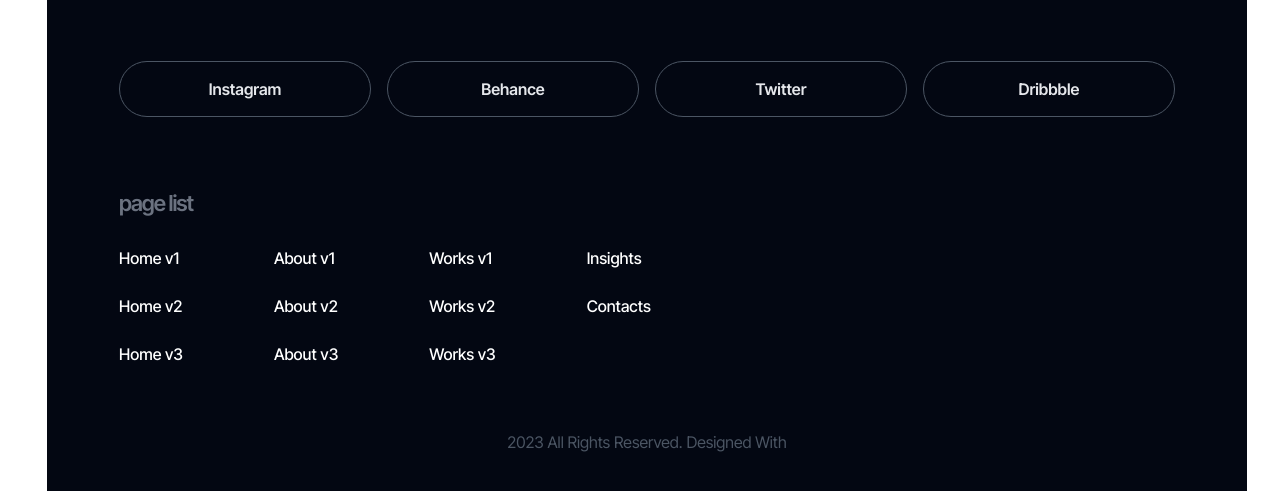
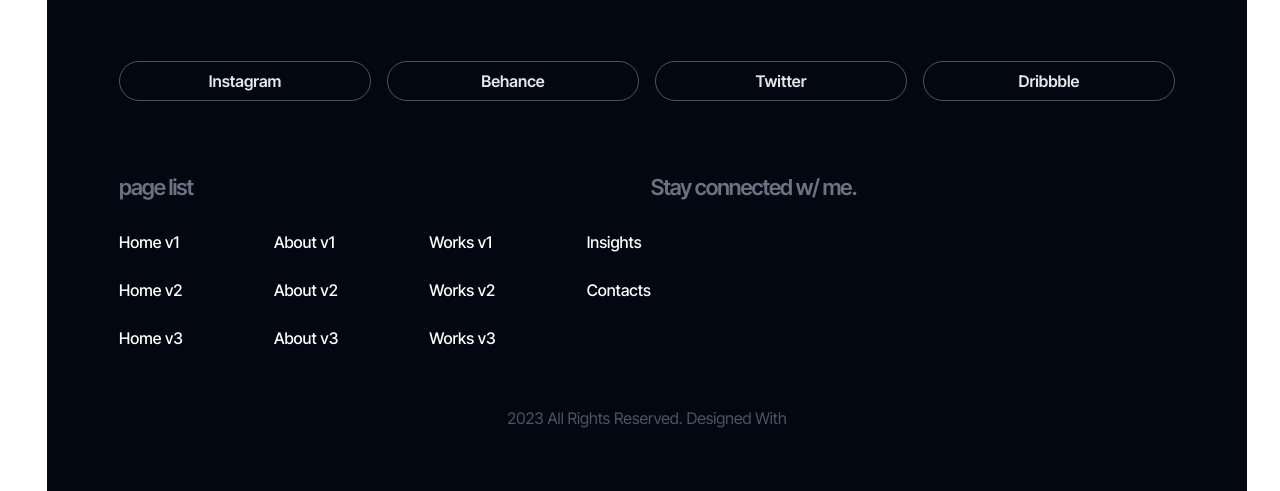
Before and after one commit to sherlockmac/frontend, a plain HTML site: page 04-showcasy/index.html in a window 1280 px wide. Shown: the part 6390-6881 px from the top of the page. Drawn offline with Linux system fonts and the light colour scheme.

Commit message:
updated Farhood's homework

```diff
--- a/04-showcasy/index.html
+++ b/04-showcasy/index.html
@@ -328,7 +328,10 @@
             <button class="sharing-b">Twitter</button>
             <button class="sharing-b">Dribbble</button>
         </div>
+    <div id="page-list-connect">
         <div id="page-list">
+            <div>
+                <div>
                     <h2>page list</h2>
                 </div>
                 <div id="footer-links">
@@ -352,7 +355,12 @@
                     <a href="#" class="final-links">Contacts</a>
                 </div>
             </div>
-
+        </div>
+        <div id="stay-connected">
+                <h2>Stay connected w/ me.</h2>
+        </div>
+    </div>
+    </div>
             <div id="final-text">
                 <h3>2023 All Rights Reserved. Designed With </h3>
             </div>
--- a/04-showcasy/style.css
+++ b/04-showcasy/style.css
@@ -477,6 +477,7 @@ header {
     border-color: #4B5563;
     border-width: 1px;
     width: 252px;
+    height: 40px;
     display: flex;
     flex-direction: column;
     align-items: center;
@@ -492,6 +493,15 @@ header {
 #black-footer #footer-showcasy #page-list{
     margin-top: 72px;
     color: #6b7280;
+    height: 165px;
+    display: flex;
+    flex-direction: row;
+}
+#black-footer #footer-showcasy #page-list-connect{
+    display: flex;
+    flex-direction: column;
+    height: 165px;
+
 }
 
 #black-footer #footer-showcasy #page-list h2{
@@ -529,4 +539,17 @@ header {
     font-weight: 400;
     align-items: center;
     justify-content: center;
+    margin-top: 72px;
 }
+#black-footer #footer-showcasy #stay-connected {
+    display: flex;
+    flex-direction: column;
+    align-items: self-end;
+    gap: 16px;
+}
+
+#page-link-connect{
+    display: flex;
+    flex-direction: column;
+    gap: 16px;
+}
```
Lines whose indentation alone changed are shown as unchanged.
